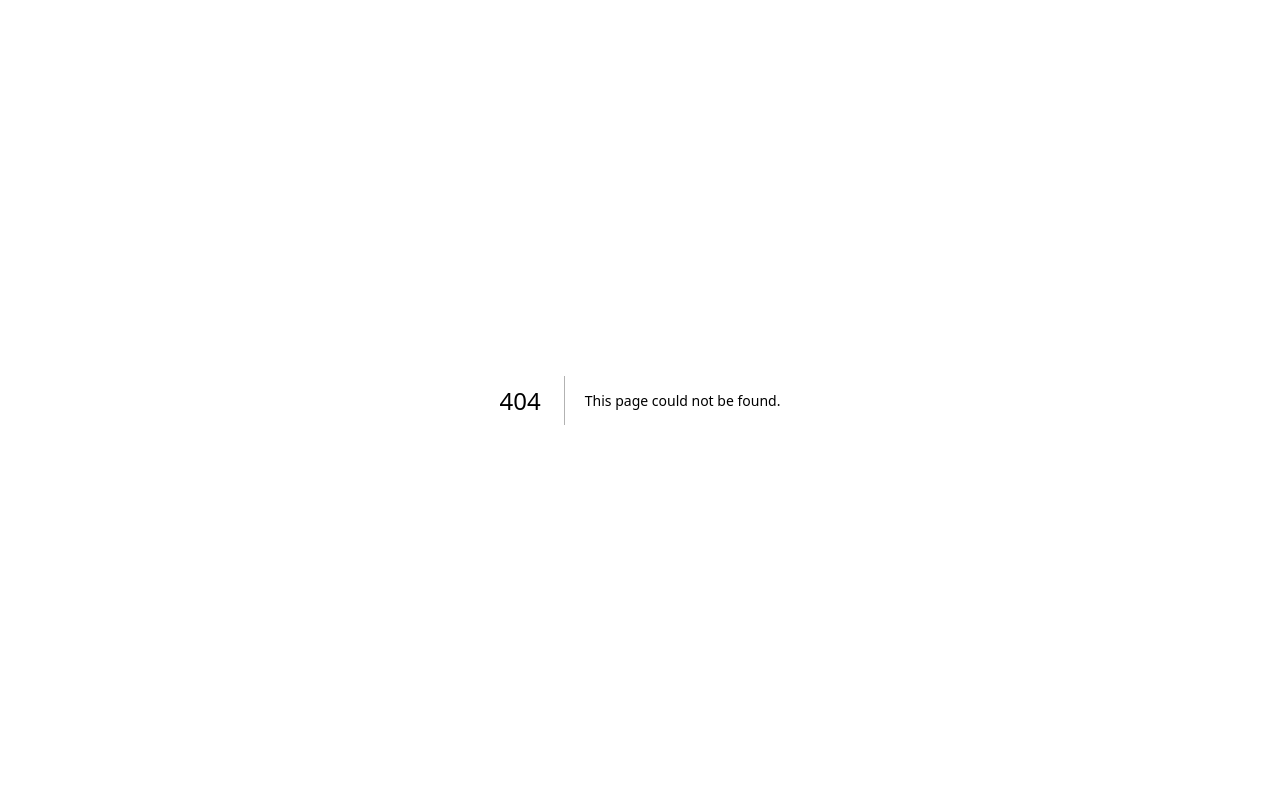
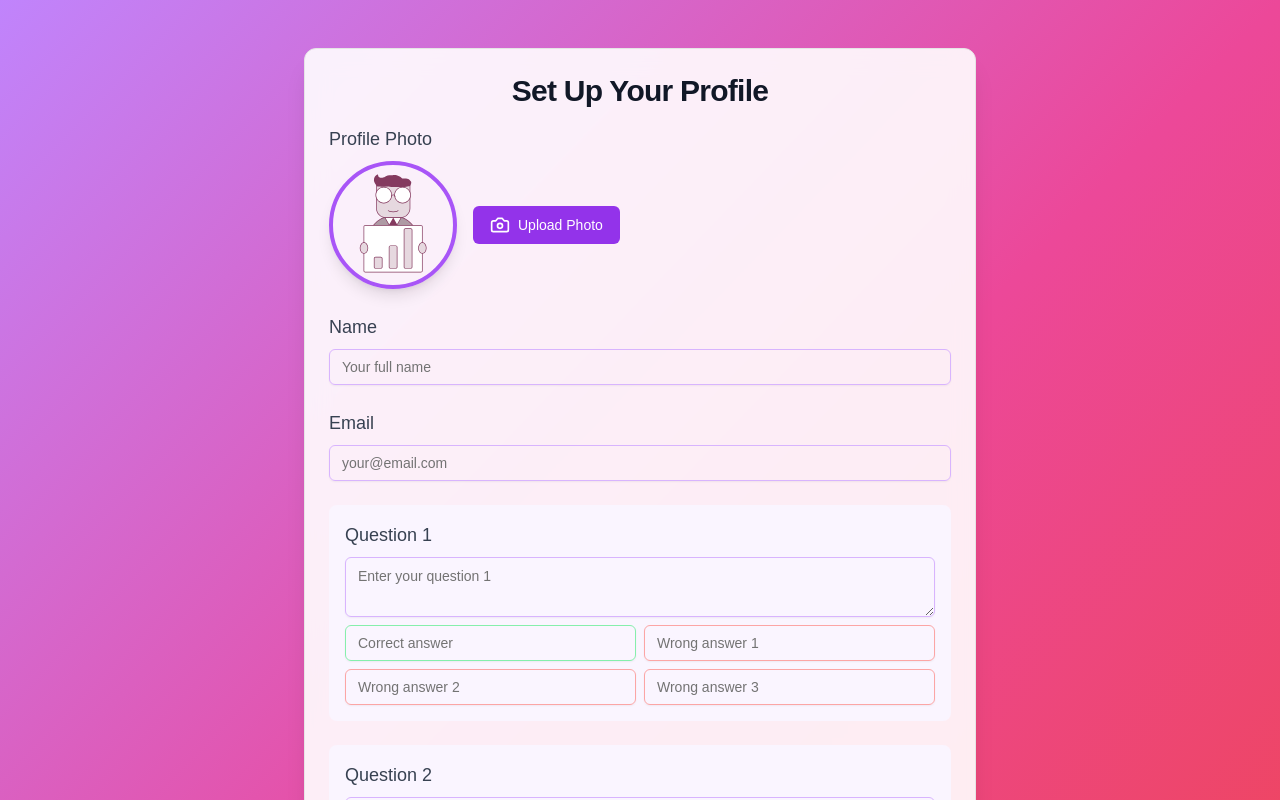
Before and after one commit to Joshua-Onley/Elucidate, a Next.js app: page /profile in a window 1280 px wide. Before the commit this address had no page. Shown: the top 800 px of the page. Built offline with nearby package versions, Linux system fonts and the light colour scheme.

Commit message:
created prototype for profile setup page

```diff
--- a/package.json
+++ b/package.json
@@ -9,6 +9,7 @@
     "lint": "next lint"
   },
   "dependencies": {
+    "@radix-ui/react-avatar": "^1.1.2",
     "@radix-ui/react-label": "^2.1.1",
     "@radix-ui/react-slot": "^1.1.1",
     "@types/pg": "^8.11.10",
--- /dev/null
+++ b/src/app/api/users/profilesetup/route.ts
@@ -0,0 +1,83 @@
+import { NextResponse } from 'next/server';
+import pool from '../../../lib/db';
+
+interface RequestBody {
+    name: string;
+    photo: string;
+    email: string;  // Include email in the request
+    questions: Array<{
+        question: string;
+        options: string[];
+        correctAnswer: number;
+    }>;
+}
+
+export async function POST(req: Request) {
+    const { name, photo, email, questions }: RequestBody = await req.json();
+
+    // Check if name, photo, email, and questions are provided
+    if (!name || !photo || !email || !questions || !Array.isArray(questions)) {
+        return NextResponse.json(
+            { message: 'Name, photo, email, and questions are required' },
+            { status: 400 }
+        );
+    }
+
+    try {
+        await pool.query('BEGIN');
+
+        // Check if the user already exists by email
+        const userResult = await pool.query(
+            `SELECT user_id FROM users WHERE email = $1`,
+            [email]
+        );
+
+        if (userResult.rows.length === 0) {
+            return NextResponse.json(
+                { message: 'User does not exist' },
+                { status: 400 }
+            );
+        }
+
+        // Get the user_id from the existing user
+        const userId = userResult.rows[0].user_id;
+
+        // Update the user's name and photo
+        await pool.query(
+            `UPDATE users SET name = $1, photo = $2 WHERE user_id = $3`,
+            [name, photo, userId]
+        );
+
+        // Insert the user's questions
+        for (const question of questions) {
+            const { question: questionText, options, correctAnswer } = question;
+
+            const questionResult = await pool.query(
+                `INSERT INTO questions (user_id, question_text, correct_answer)
+                 VALUES ($1, $2, $3)
+                 RETURNING id`,
+                [userId, questionText, correctAnswer]
+            );
+
+            const questionId = questionResult.rows[0].id;
+
+            // Insert the options for the question
+            for (const option of options) {
+                await pool.query(
+                    `INSERT INTO options (question_id, option_text)
+                     VALUES ($1, $2)`,
+                    [questionId, option]
+                );
+            }
+        }
+
+        await pool.query('COMMIT');
+
+        return NextResponse.json({ message: 'Profile updated and questions added successfully' });
+    } catch (err) {
+        // Rollback the transaction in case of an error
+        await pool.query('ROLLBACK');
+        console.error(err);
+        return NextResponse.json({ message: 'Error occurred while setting up profile' }, { status: 500 });
+    }
+}
--- a/src/app/auth/page.tsx
+++ b/src/app/auth/page.tsx
@@ -58,7 +58,7 @@ export default function AuthenticationPage() {
               setMessage(isSignUp ? 'Signup successful!' : 'Login successful!');
               if (isSignUp) {
                   // Redirect to home page after successful sign-up
-                  router.push('/home');
+                  router.push('/profilesetup');
               } else {
                   // Redirect to home page after successful login
                   router.push('/home');
--- /dev/null
+++ b/src/app/profile/page.tsx
@@ -0,0 +1,100 @@
+
+'use client'
+
+import { useState } from 'react'
+import { Button } from "@/components/ui/button"
+import { Input } from "@/components/ui/input"
+import { Label } from "@/components/ui/label"
+import { Textarea } from "@/components/ui/textarea"
+import { Card, CardContent, CardHeader, CardTitle } from "@/components/ui/card"
+import { Avatar, AvatarFallback, AvatarImage } from "@/components/ui/avatar"
+import { Camera, Sparkles } from 'lucide-react'
+
+export default function ProfileSetup() {
+  const [photo, setPhoto] = useState<File | null>(null)
+  const [photoPreview, setPhotoPreview] = useState<string | null>(null)
+
+  const handlePhotoChange = (e: React.ChangeEvent<HTMLInputElement>) => {
+    if (e.target.files && e.target.files[0]) {
+      setPhoto(e.target.files[0])
+      setPhotoPreview(URL.createObjectURL(e.target.files[0]))
+    }
+  }
+
+  const handleSubmit = (e: React.FormEvent<HTMLFormElement>) => {
+    e.preventDefault()
+    // TODO: Implement form submission logic
+    console.log('Form submitted')
+  }
+
+  return (
+    <div className="min-h-screen bg-gradient-to-br from-purple-400 via-pink-500 to-red-500 flex items-center justify-center py-12 px-4 sm:px-6 lg:px-8">
+      <Card className="w-full max-w-2xl bg-white/90 backdrop-blur-md shadow-xl">
+        <CardHeader className="pb-4">
+          <CardTitle className="text-3xl font-extrabold text-center text-gray-900">Set Up Your Profile</CardTitle>
+        </CardHeader>
+        <CardContent>
+          <form onSubmit={handleSubmit} className="space-y-6">
+            <div className="space-y-2">
+              <Label htmlFor="photo" className="block text-lg font-medium text-gray-700">Profile Photo</Label>
+              <div className="flex items-center space-x-4">
+                <Avatar className="w-32 h-32 border-4 border-purple-500 shadow-lg">
+                  <AvatarImage src={photoPreview || '/placeholder.svg'} alt="Profile photo preview" />
+                  <AvatarFallback className="bg-purple-100 text-purple-600 text-2xl font-bold">
+                    {photoPreview ? <Camera className="w-8 h-8" /> : 'UP'}
+                  </AvatarFallback>
+                </Avatar>
+                <div className="flex-1">
+                  <Input
+                    id="photo"
+                    type="file"
+                    accept="image/*"
+                    onChange={handlePhotoChange}
+                    className="hidden"
+                  />
+                  <Label htmlFor="photo" className="cursor-pointer inline-flex items-center px-4 py-2 border border-transparent text-sm font-medium rounded-md text-white bg-purple-600 hover:bg-purple-700 focus:outline-none focus:ring-2 focus:ring-offset-2 focus:ring-purple-500">
+                    <Camera className="w-5 h-5 mr-2" />
+                    Upload Photo
+                  </Label>
+                </div>
+              </div>
+            </div>
+
+            <div className="space-y-2">
+              <Label htmlFor="name" className="text-lg font-medium text-gray-700">Name</Label>
+              <Input id="name" placeholder="Your full name" required className="border-purple-300 focus:border-purple-500 focus:ring-purple-500" />
+            </div>
+
+            <div className="space-y-2">
+              <Label htmlFor="email" className="text-lg font-medium text-gray-700">Email</Label>
+              <Input id="email" type="email" placeholder="your@email.com" required className="border-purple-300 focus:border-purple-500 focus:ring-purple-500" />
+            </div>
+
+            {[1, 2, 3].map((questionNumber) => (
+              <div key={questionNumber} className="space-y-2 p-4 bg-purple-50 rounded-lg">
+                <Label htmlFor={`question${questionNumber}`} className="text-lg font-medium text-gray-700">Question {questionNumber}</Label>
+                <Textarea
+                  id={`question${questionNumber}`}
+                  placeholder={`Enter your question ${questionNumber}`}
+                  required
+                  className="border-purple-300 focus:border-purple-500 focus:ring-purple-500"
+                />
+                <div className="grid grid-cols-2 gap-2">
+                  <Input placeholder="Correct answer" required className="border-green-300 focus:border-green-500 focus:ring-green-500" />
+                  <Input placeholder="Wrong answer 1" required className="border-red-300 focus:border-red-500 focus:ring-red-500" />
+                  <Input placeholder="Wrong answer 2" required className="border-red-300 focus:border-red-500 focus:ring-red-500" />
+                  <Input placeholder="Wrong answer 3" required className="border-red-300 focus:border-red-500 focus:ring-red-500" />
+                </div>
+              </div>
+            ))}
+
+            <Button type="submit" className="w-full bg-gradient-to-r from-purple-600 to-pink-600 hover:from-purple-700 hover:to-pink-700 text-white font-bold py-3 rounded-md transition duration-300 ease-in-out transform hover:scale-105 focus:outline-none focus:ring-2 focus:ring-offset-2 focus:ring-purple-500">
+              <Sparkles className="w-5 h-5 mr-2" />
+              Create Your Elucidate Profile
+            </Button>
+          </form>
+        </CardContent>
+      </Card>
+    </div>
+  )
+}
--- /dev/null
+++ b/src/components/ui/avatar.tsx
@@ -0,0 +1,50 @@
+"use client"
+
+import * as React from "react"
+import * as AvatarPrimitive from "@radix-ui/react-avatar"
+
+import { cn } from "@/lib/utils"
+
+const Avatar = React.forwardRef<
+  React.ElementRef<typeof AvatarPrimitive.Root>,
+  React.ComponentPropsWithoutRef<typeof AvatarPrimitive.Root>
+>(({ className, ...props }, ref) => (
+  <AvatarPrimitive.Root
+    ref={ref}
+    className={cn(
+      "relative flex h-10 w-10 shrink-0 overflow-hidden rounded-full",
+      className
+    )}
+    {...props}
+  />
+))
+Avatar.displayName = AvatarPrimitive.Root.displayName
+
+const AvatarImage = React.forwardRef<
+  React.ElementRef<typeof AvatarPrimitive.Image>,
+  React.ComponentPropsWithoutRef<typeof AvatarPrimitive.Image>
+>(({ className, ...props }, ref) => (
+  <AvatarPrimitive.Image
+    ref={ref}
+    className={cn("aspect-square h-full w-full", className)}
+    {...props}
+  />
+))
+AvatarImage.displayName = AvatarPrimitive.Image.displayName
+
+const AvatarFallback = React.forwardRef<
+  React.ElementRef<typeof AvatarPrimitive.Fallback>,
+  React.ComponentPropsWithoutRef<typeof AvatarPrimitive.Fallback>
+>(({ className, ...props }, ref) => (
+  <AvatarPrimitive.Fallback
+    ref={ref}
+    className={cn(
+      "flex h-full w-full items-center justify-center rounded-full bg-muted",
+      className
+    )}
+    {...props}
+  />
+))
+AvatarFallback.displayName = AvatarPrimitive.Fallback.displayName
+
+export { Avatar, AvatarImage, AvatarFallback }
```
Also changed, not shown: 1 other file (tests, documents, lock files or other folders).
